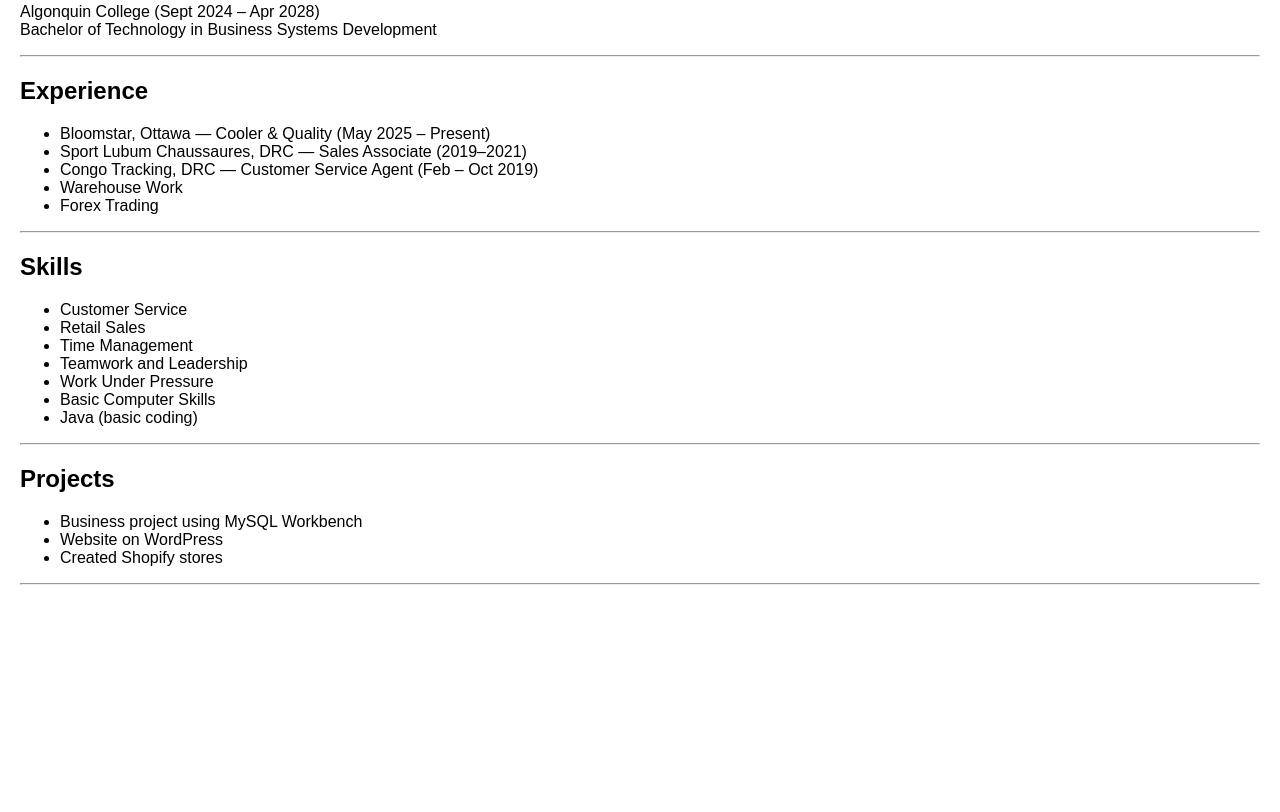
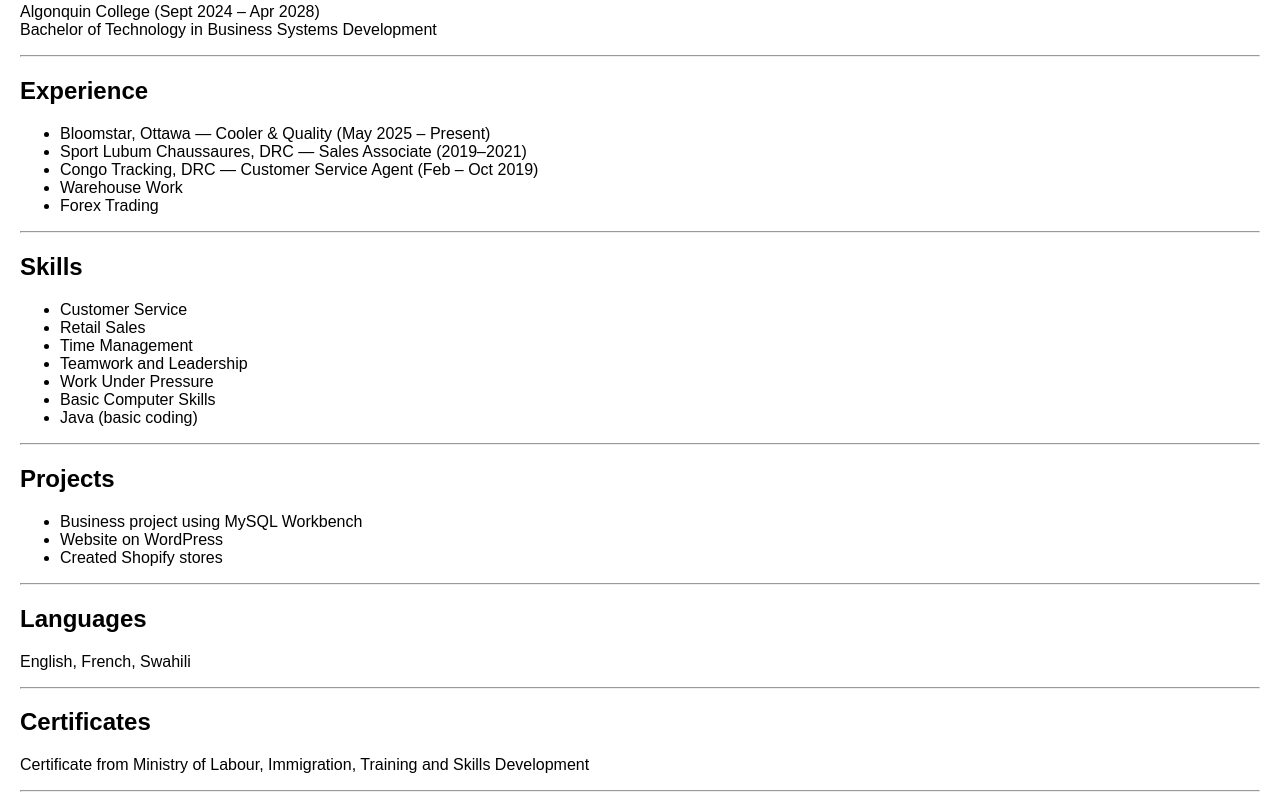
Before and after one commit to moodythenerd/cst3106_labs, a plain HTML site: page Lab03/resume.html in a window 1280 px wide. Shown: the part 333-1145 px from the top of the page. Before the commit the page ends 938 px from the top, so only its background shows below. Drawn offline with Linux system fonts and the light colour scheme.

Commit message:
Added languages and certificates section

```diff
--- a/Lab03/resume.html
+++ b/Lab03/resume.html
@@ -52,5 +52,13 @@
     <li>Created Shopify stores</li>
 </ul>
 <hr>
+
+<h2>Languages</h2>
+<p>English, French, Swahili</p>
+<hr>
+
+<h2>Certificates</h2>
+<p>Certificate from Ministry of Labour, Immigration, Training and Skills Development</p>
+<hr>
 </body>
 </html>
```
